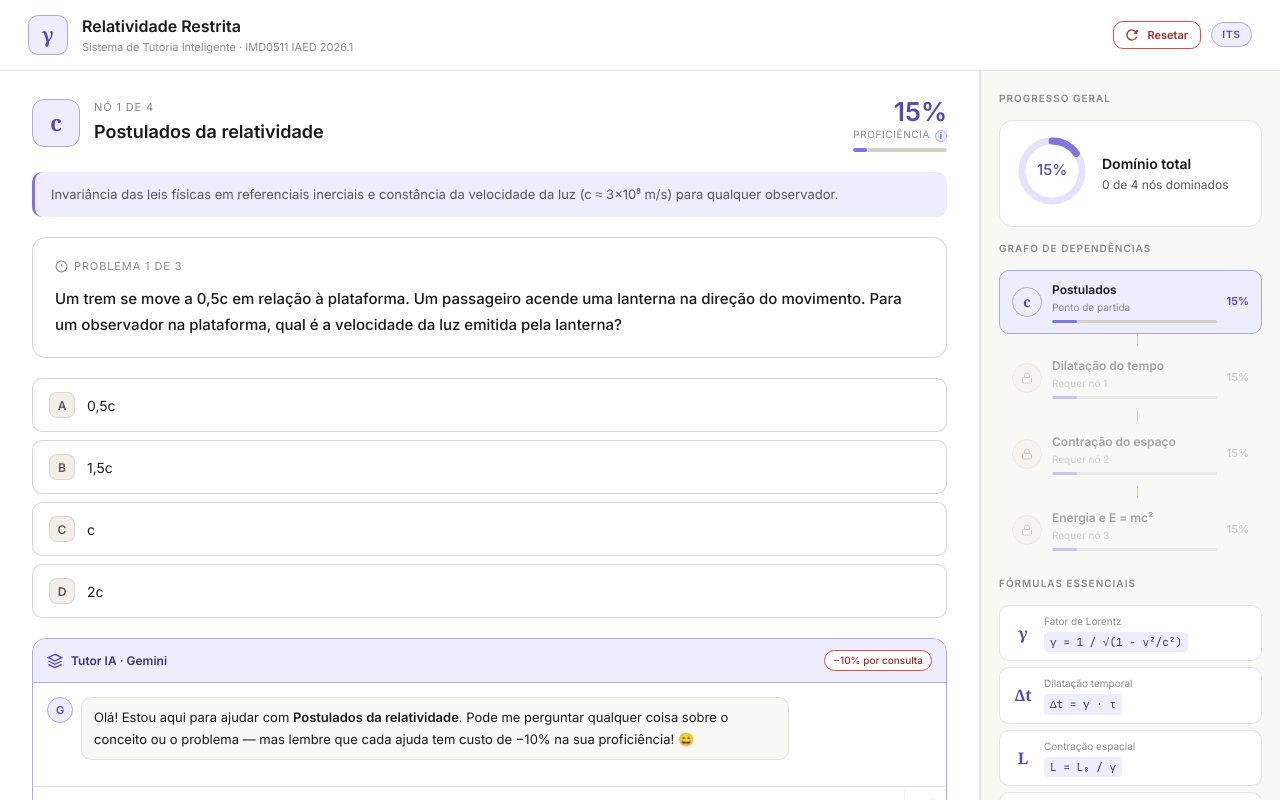
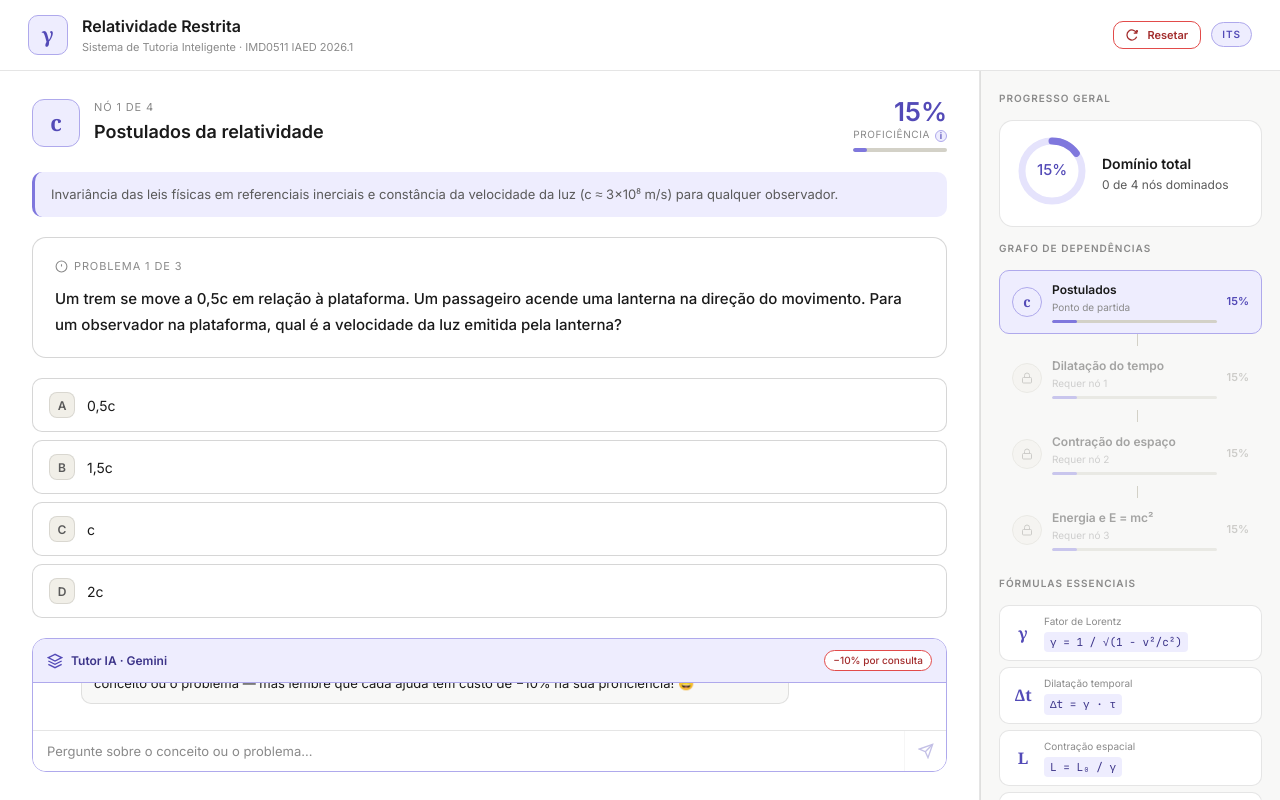
Before and after one commit to gildo-cordeiro/its-relatividade, a React (Vite) app: page / in a window 1280 px wide. Shown: the top 800 px of the page. Built offline with nearby package versions, Linux system fonts and the light colour scheme; no server answers.

Commit message:
fix: adjust mobile header wrapper, overflow, and remove height collapse on body

```diff
--- a/src/index.css
+++ b/src/index.css
@@ -55,7 +55,9 @@ body {
 .app-root {
   display: flex;
   flex-direction: column;
-  min-height: 100vh;
+  height: 100vh;
+  height: 100dvh;
+  overflow: hidden;
 }
 
 .app-header {
@@ -895,10 +897,18 @@ body {
     background: var(--purple-50);
   }
 
+  .app-header {
+    padding: 10px 16px;
+  }
+
+  .header-sub,
+  .header-badge {
+    display: none;
+  }
+
   .app-body {
     grid-template-columns: 1fr;
     min-height: 0;
-    height: 0; /* Força o flexbox a respeitar o limite de altura da tela */
   }
 
   .app-body.show-exercise .right-panel {
```
